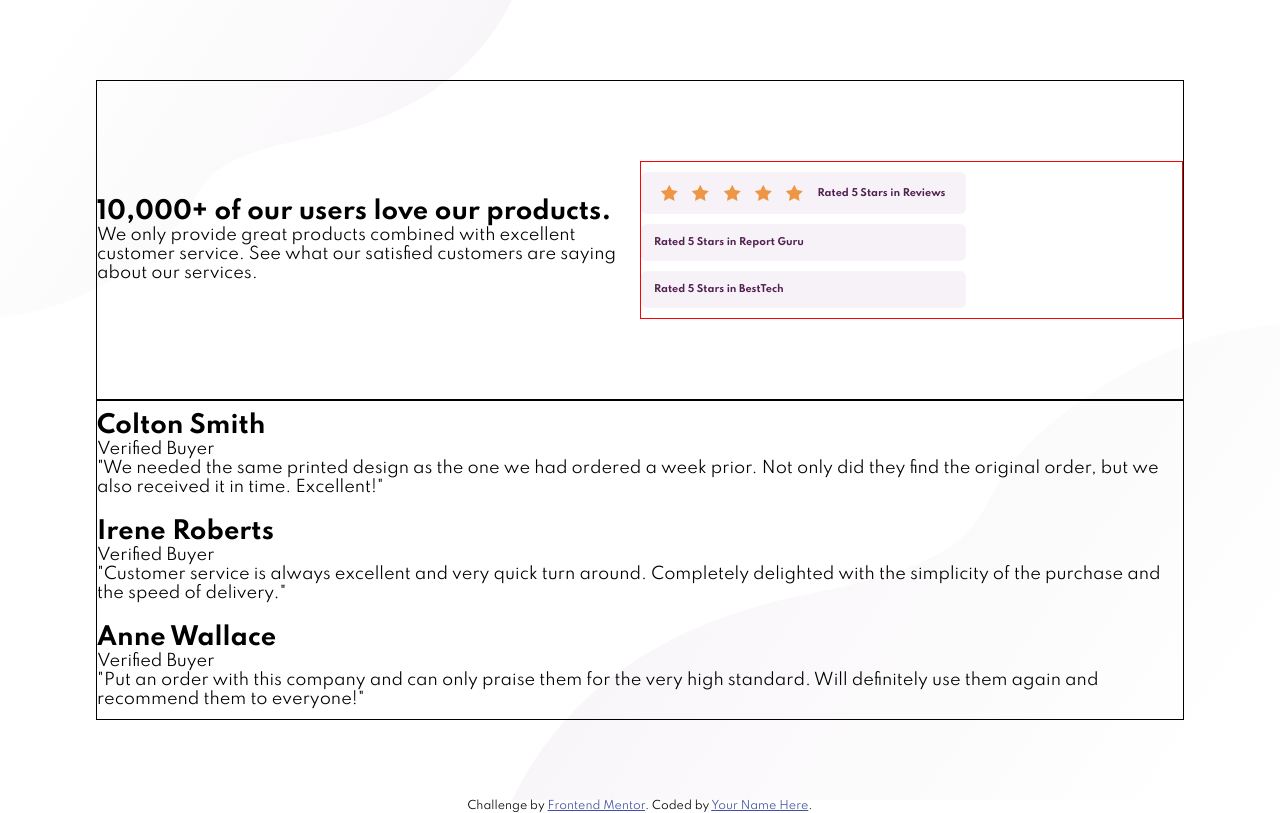
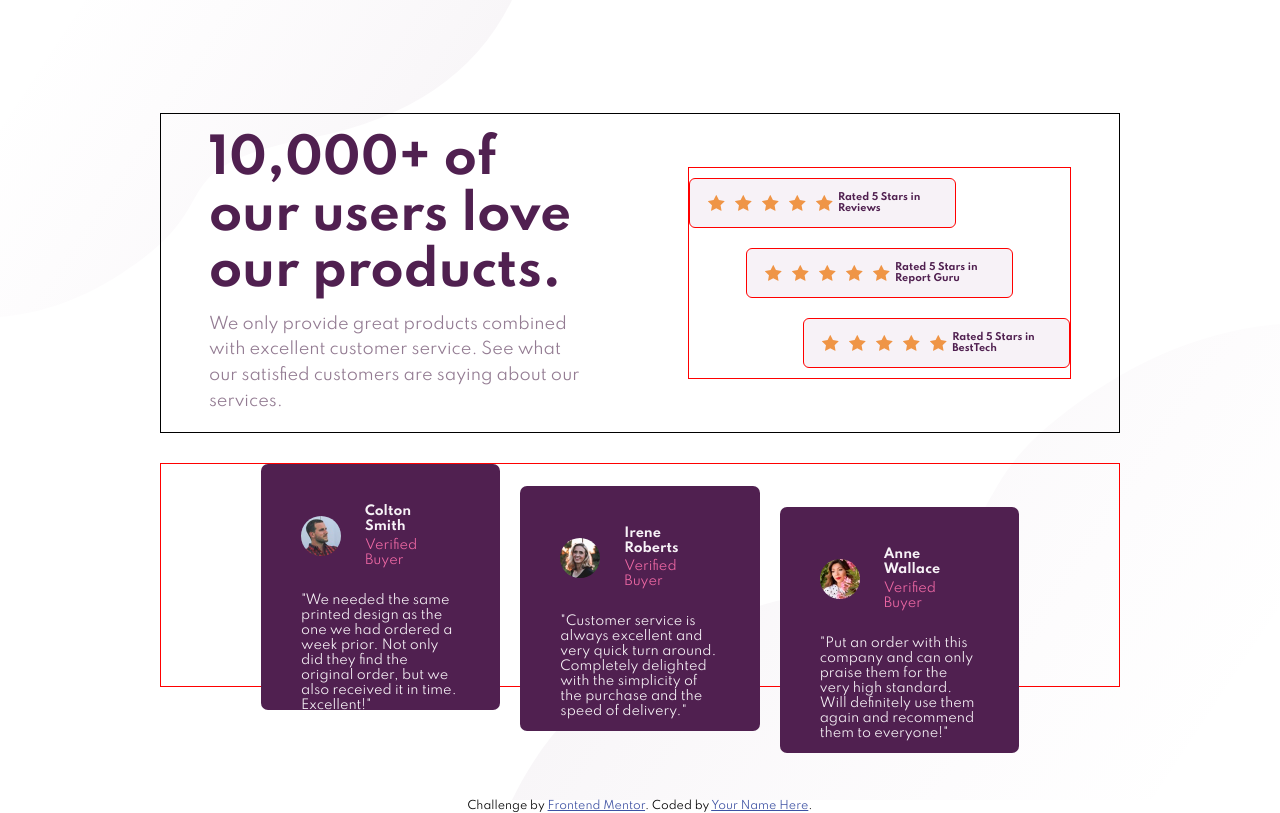
Before and after one commit to sergioatreides/social-proof-section-master, a plain HTML site: page index.html in a window 1280 px wide. Drawn offline with Linux system fonts and the light colour scheme.

Commit message:
Second push

```diff
--- a/css/styles.css
+++ b/css/styles.css
@@ -2,6 +2,8 @@
     --white: hsl(0, 0%, 100%);
     --light-grayish-magenta: hsl(300, 24%, 96%);
     --very-dark-magenta: hsl(300, 43%, 22%);
+    --soft-pink: hsl(333, 80%, 67%);
+    --dark-grayish-magenta: hsl(303, 10%, 53%);
 }
 * {
     font-family: 'Spartan', sans-serif;
@@ -24,31 +26,58 @@ main {
     align-items: center;
     justify-content: center;
 }
-.contenedor-superior,
-.contenedor-testimonios {
+.contenedor-superior {
     display: grid;
-    width: 85vw;
+    width: 75vw;
     height: 40vh;
+    border: 1px solid black;
+    grid-template-columns: 1fr 1fr;
     align-items: center;
-    justify-content: center;
-    border: 1px solid black;
+    justify-content: space-between;
+/*     padding: 0px 40px; */
+/*     grid-gap: 80px; */
 }
-.contenedor-superior {
-    grid-template-columns: repeat(2, 1fr);
-
+.declaration {
+    width: 80%;
+}
+.declaration p {
+    /* font-size: ; */
+    font-size: 1em;
+    margin-top: 12px;
+    padding: 0;
+    line-height: 1.6em;
+    color: var(--dark-grayish-magenta);
 }
 .contenedor-testimonios {
     display: grid;
-    grid-template-rows: repeat(3, 1fr);
-
+    width: 75vw;
+    height: 28vh;
+    grid-template-columns: repeat(3, 1fr);
+    margin-top: 30px;
+    padding: 0px 100px;
+    grid-gap: 20px;
+    border: 1px solid red;
+}
+h1 {
+    color: var(--very-dark-magenta);
+    font-size: 3em;
+}
+h2 {
+    font-weight: bold;
+    font-size: .8em;
+    color: var(--light-grayish-magenta);
 }
 .ratings {
+    display: grid;
+    grid-row: repeat(3, 1fr);
     border: 1px solid red;
-    width: 100%;
+    width: 80%;
 }
 .rating {
-    display: flex;
-    width: 60%;
+    display: grid;
+    grid-template-columns: repeat(5, 1fr) 6fr;
+    /* margin: 0px 10px; */
+    width: 70%;
     padding: 13px;
     margin: 10px 0px;
     background-color: var(--light-grayish-magenta);
@@ -57,18 +86,61 @@ main {
     color: var(--very-dark-magenta);
     border-radius: 6px;
     align-items: center;
+    border: 1px solid red;
 /*     background-image: url("../images/icon-star.svg");
     background-repeat: no-repeat;
     background-position-y: center; */
 }
+.rating-guru {
+    justify-self: center;
+}
+.rating-best {
+    justify-self: flex-end;
+}
 .alineado {
     padding-bottom: 5px 0px;
 }
-.estrellas {
-    background-image: url(../images/icon-star.svg);
+.rating img {
+    margin: 0px 5px;
 }
-
-
+.testimonio {
+    background-color: var(--very-dark-magenta);
+    border-radius: 7px;
+    height: 85%;
+    padding: 40px;
+}
+.testimonio__heading {
+    display: flex;
+    flex-direction: row;
+    justify-content: flex-start;
+    align-items: center;
+}
+.testimonio img {
+    width: 2.5em;
+    border-radius: 100px;
+    padding: 0;
+    margin: 0;
+}
+.t-irene {
+    align-self: center;
+}
+.t-anne {
+    align-self: end;
+}
+.nombre {
+    padding: 0 1.5em;
+    margin: 0;
+}
+.verified {
+    font-size: .8em;
+    color: var(--soft-pink);
+    margin-top: .3em;
+}
+.quote {
+    font-size: .8em;
+    color: var(--light-grayish-magenta);
+    margin-top: 25px;
+}
 
 
 
--- a/index.html
+++ b/index.html
@@ -20,7 +20,7 @@
           <p>We only provide great products combined with excellent customer service. See what our satisfied customers are saying about our services.</p>
         </div>
         <div class="ratings">
-          <div class="rating">
+          <div class="rating rating-reviews">
             <img src="../images/icon-star.svg")>
             <img src="../images/icon-star.svg")>
             <img src="../images/icon-star.svg")>
@@ -28,34 +28,57 @@
             <img src="../images/icon-star.svg")>
             <span class="alineado">Rated 5 Stars in Reviews</span>
           </div>
-          <div class="rating">Rated 5 Stars in Report Guru</div>
-          <div class="rating">Rated 5 Stars in BestTech</div>
+          <div class="rating rating-guru">
+            <img src="../images/icon-star.svg")>
+            <img src="../images/icon-star.svg")>
+            <img src="../images/icon-star.svg")>
+            <img src="../images/icon-star.svg")>
+            <img src="../images/icon-star.svg")>
+            <span class="alineado">Rated 5 Stars in Report Guru</span>
+          </div>
+          <div class="rating rating-best">
+            <img src="../images/icon-star.svg")>
+            <img src="../images/icon-star.svg")>
+            <img src="../images/icon-star.svg")>
+            <img src="../images/icon-star.svg")>
+            <img src="../images/icon-star.svg")>
+            <span class="alineado">Rated 5 Stars in BestTech</span>
+          </div>
         </div>
       </section>
       <section class="contenedor-testimonios">
-        <article class="testimonio">
-          <header>
-            <h2>Colton Smith</h2>
-            <p>Verified Buyer</p>
+        <article class="testimonio t-colton">
+          <header class="testimonio__heading">
+            <img src="images/image-colton.jpg" alt="Cliente">
+            <div class="nombre">
+              <h2>Colton Smith</h2>
+              <p class="verified">Verified Buyer</p>
+            </div>
           </header>
-          <p>"We needed the same printed design as the one we had ordered a week prior.
+          <p class="quote">"We needed the same printed design as the one we had ordered a week prior.
           Not only did they find the original order, but we also received it in time.
           Excellent!"</p>
         </article>
-        <article class="testimonio">
-          <header>
-            <h2>Irene Roberts</h2>
-            <p>Verified Buyer</p>
+        <article class="testimonio t-irene">
+          <header class="testimonio__heading">
+            <img src="images/image-irene.jpg" alt="Cliente">
+            <div class="nombre">
+              <h2>Irene Roberts</h2>
+              <p class="verified">Verified Buyer</p>
+            </div>
           </header>
-          <p>"Customer service is always excellent and very quick turn around. Completely
+          <p class="quote">"Customer service is always excellent and very quick turn around. Completely
           delighted with the simplicity of the purchase and the speed of delivery."</p>
         </article>
-        <article class="testimonio">
-          <header>
-            <h2>Anne Wallace</h2>
-            <p>Verified Buyer</p>
+        <article class="testimonio t-anne">
+          <header class="testimonio__heading">
+            <img src="images/image-anne.jpg" alt="Cliente">
+            <div class="nombre">
+              <h2>Anne Wallace</h2>
+              <p class="verified">Verified Buyer</p>
+            </div>
           </header>
-          <p>"Put an order with this company and can only praise them for the very high
+          <p class="quote">"Put an order with this company and can only praise them for the very high
           standard. Will definitely use them again and recommend them to everyone!"</p>
         </article>
       </section>
```
